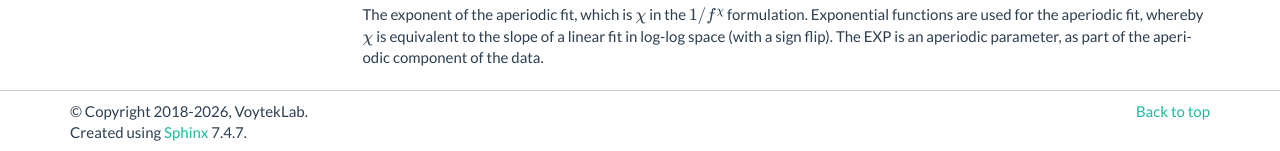
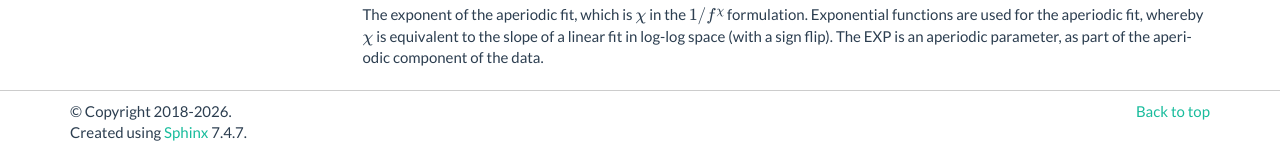
Before and after one commit to fooof-tools/fooof, a Sphinx documentation site: the page built from doc/glossary.rst, in a window 1280 px wide and 900 px high, scrolled down 758 px. Shown: the part 746-897 px from the top of the window. Built offline with Sphinx 7.4.7, drawn with Linux system fonts in a browser that asks for light colours; pages that are not in the unit, such as notebooks, are missing from menus.

Commit message:
udpate conf

```diff
--- a/doc/conf.py
+++ b/doc/conf.py
@@ -23,7 +23,7 @@ from sphinx_gallery.sorting import FileNameSortKey, ExplicitOrder
 
 # Set project information
 project = 'specparam'
-copyright = '2018-{}, VoytekLab'.format(date.today().year)
+copyright = '2018-{}'.format(date.today().year)
 author = 'Thomas Donoghue'
 
 # Get and set the current version number
```
